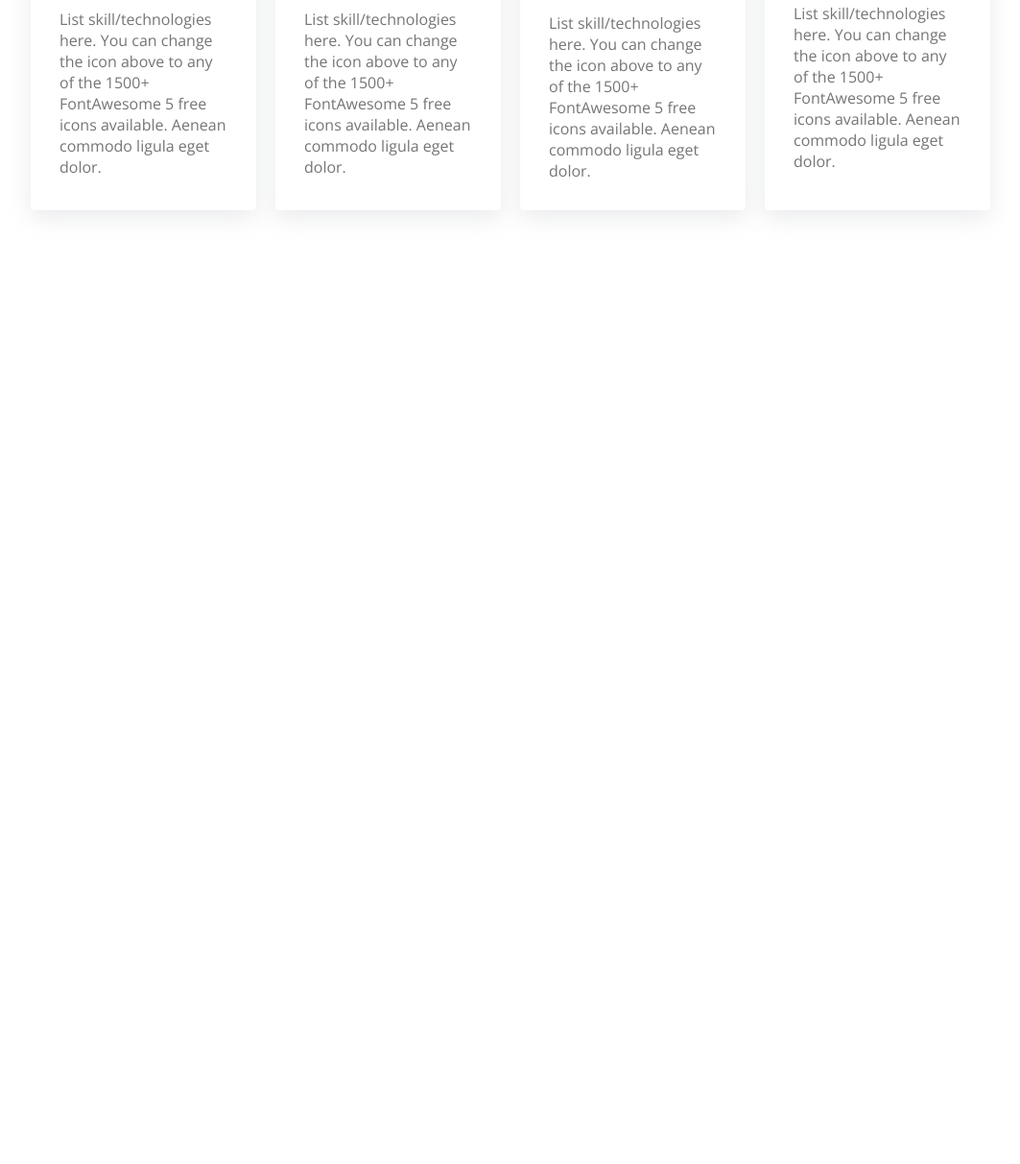
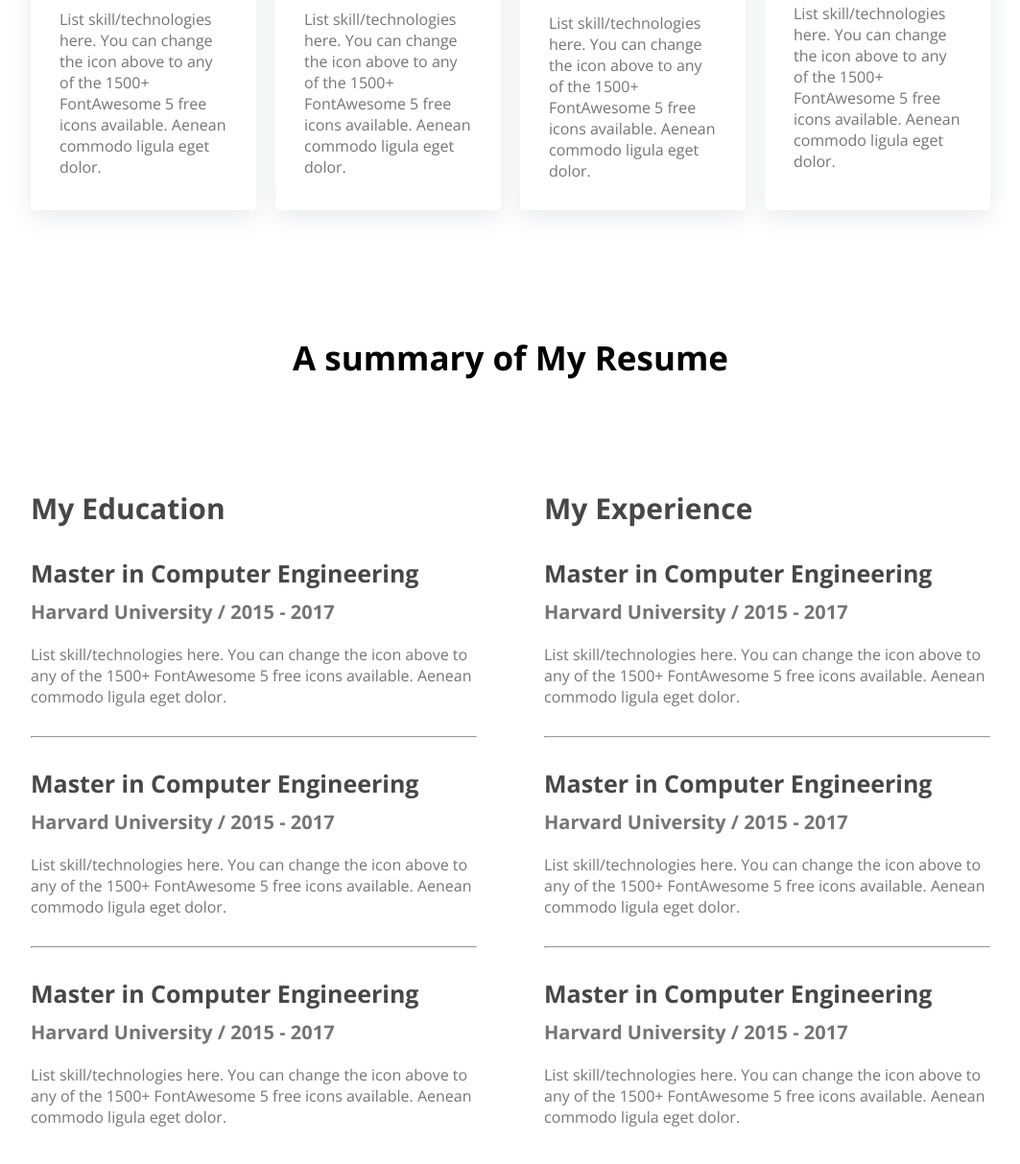
Before and after one commit to BD-Arfat/Webdeveloper-portfolio, a plain HTML site: page index.html in a window 1280 px wide. Shown: the part 1498-2711 px from the top of the page at 96% size, without its empty margins (108-1171 px from the left). Before the commit the page ends 1817 px from the top, so only its background shows below. Drawn offline with nearby package versions, Linux system fonts and the light colour scheme; files whose address does not match are found by name.

Commit message:
complite summary section

```diff
--- a/index.html
+++ b/index.html
@@ -120,6 +120,76 @@
           </div>
         </div>
       </section>
+      <!-- A summary of My Resume -->
+      <section class="summary">
+        <h1 class="summary-title">A summary of My Resume</h1>
+        <div class="summary-items">
+          <div>
+            <h1>My Education</h1>
+            <h2>Master in Computer Engineering</h2>
+            <h3>Harvard University / 2015 - 2017</h3>
+            <p>
+              List skill/technologies here. You can change the icon above to any
+              of the 1500+ FontAwesome 5 free icons available. Aenean commodo
+              ligula eget dolor.
+            </p>
+            <hr />
+          </div>
+          <div>
+            <h1>My Experience</h1>
+            <h2>Master in Computer Engineering</h2>
+            <h3>Harvard University / 2015 - 2017</h3>
+            <p>
+              List skill/technologies here. You can change the icon above to any
+              of the 1500+ FontAwesome 5 free icons available. Aenean commodo
+              ligula eget dolor.
+            </p>
+            <hr />
+          </div>
+        </div>
+        <div class="summary-items">
+          <div>
+            <h2>Master in Computer Engineering</h2>
+            <h3>Harvard University / 2015 - 2017</h3>
+            <p>
+              List skill/technologies here. You can change the icon above to any
+              of the 1500+ FontAwesome 5 free icons available. Aenean commodo
+              ligula eget dolor.
+            </p>
+            <hr />
+          </div>
+          <div>
+            <h2>Master in Computer Engineering</h2>
+            <h3>Harvard University / 2015 - 2017</h3>
+            <p>
+              List skill/technologies here. You can change the icon above to any
+              of the 1500+ FontAwesome 5 free icons available. Aenean commodo
+              ligula eget dolor.
+            </p>
+            <hr />
+          </div>
+        </div>
+        <div class="summary-items">
+          <div>
+            <h2>Master in Computer Engineering</h2>
+            <h3>Harvard University / 2015 - 2017</h3>
+            <p>
+              List skill/technologies here. You can change the icon above to any
+              of the 1500+ FontAwesome 5 free icons available. Aenean commodo
+              ligula eget dolor.
+            </p>
+          </div>
+          <div>
+            <h2>Master in Computer Engineering</h2>
+            <h3>Harvard University / 2015 - 2017</h3>
+            <p>
+              List skill/technologies here. You can change the icon above to any
+              of the 1500+ FontAwesome 5 free icons available. Aenean commodo
+              ligula eget dolor.
+            </p>
+          </div>
+        </div>
+      </section>
     </main>
     <!-- this is footer section -->
     <footer></footer>
--- a/style/index.css
+++ b/style/index.css
@@ -157,3 +157,44 @@ nav > ul > li > a > button {
   color: #757575;
   font-size: 16px;
 }
+
+/*summary style */
+.summary {
+  margin-top: 130px;
+}
+.summary-title {
+  text-align: center;
+  font-size: 35px;
+  font-weight: bolder;
+  margin-bottom: 113px;
+}
+.summary-items {
+  display: flex;
+  gap: 70px;
+}
+.summary-items h1 {
+  font-size: 30px;
+  font-weight: bold;
+  color: #474747;
+  margin-bottom: 30px;
+}
+.summary-items h2 {
+  font-size: 25px;
+  font-weight: bold;
+  color: #474747;
+  margin-bottom: 10px;
+}
+.summary-items h3 {
+  font-size: 20px;
+  font-weight: bold;
+  color: #757575;
+  margin-bottom: 20px;
+}
+.summary-items p {
+  font-size: 16px;
+  color: #757575;
+}
+.summary-items hr {
+  margin-top: 30px;
+  margin-bottom: 30px;
+}
```
